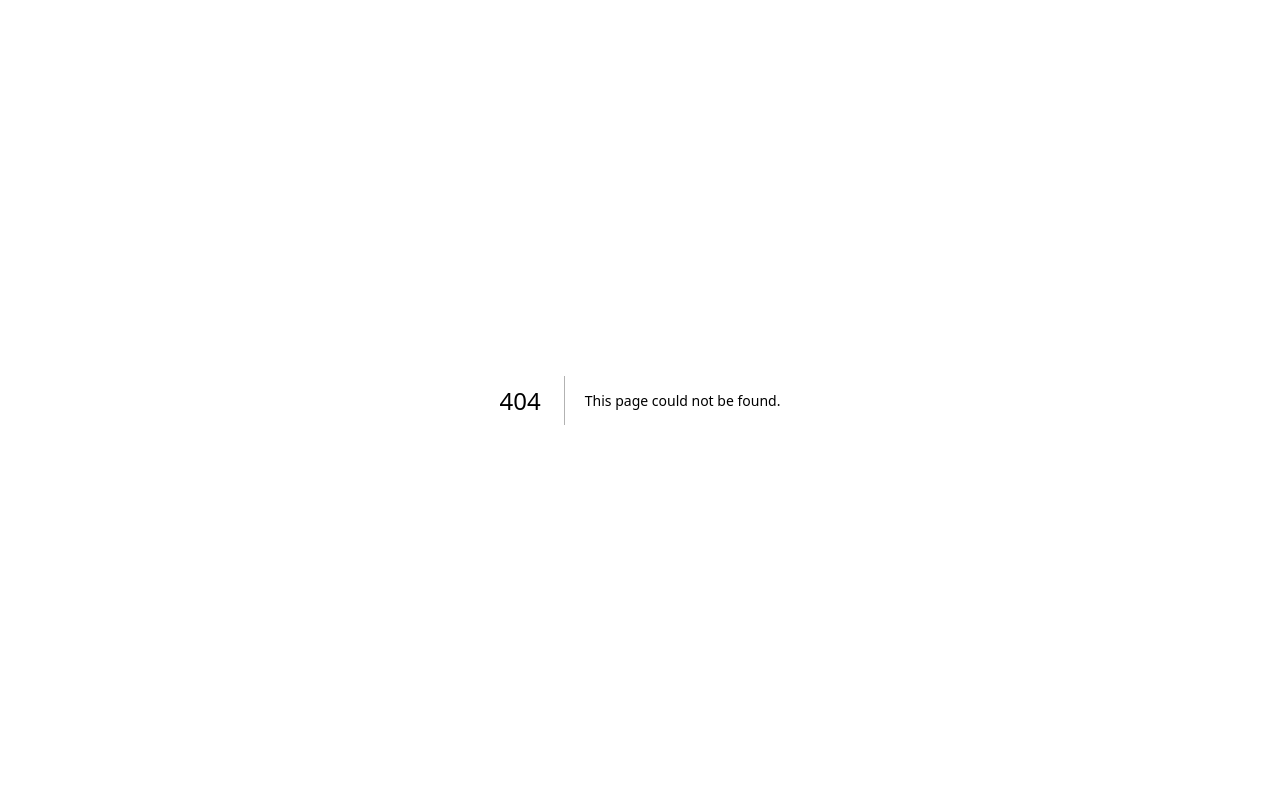
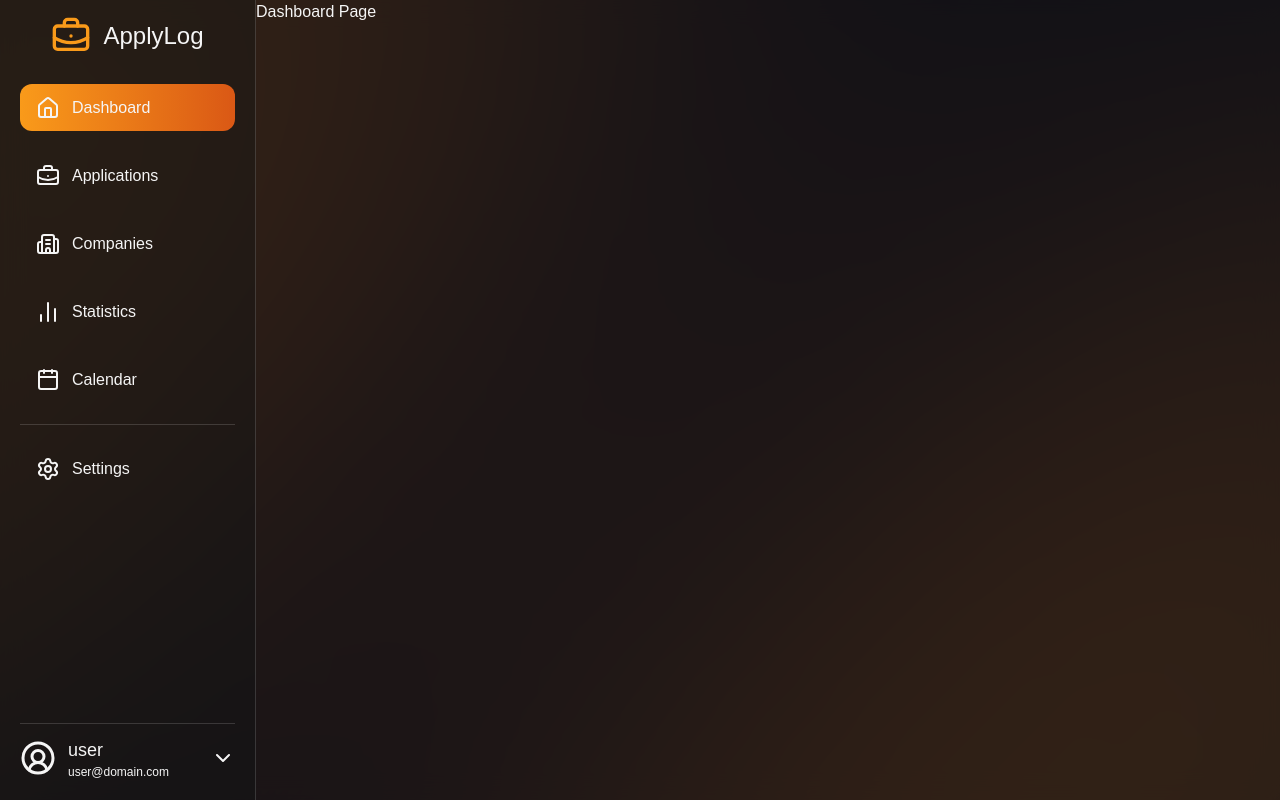
Before and after one commit to MRaihanZ/applylog, a Next.js app in the folder applylog-frontend/: page / in a window 1280 px wide. Before the commit this address had no page. Built offline with nearby package versions, Linux system fonts and the light colour scheme.

Commit message:
feat: add layout dashboard and sidebar navigation

```diff
--- /dev/null
+++ b/applylog-frontend/app/(dashboard)/_components/sidebar.tsx
@@ -0,0 +1,130 @@
+"use client";
+
+import Link from "next/link";
+import { usePathname } from "next/navigation";
+import Image from "next/image";
+import { useState } from "react";
+import {
+	BriefcaseBusiness,
+	House,
+	BuildingComplex,
+	ChartNoAxesColumn,
+	Calendar,
+	Settings,
+	ChevronDown,
+	CircleUserRound,
+} from "lucide-react";
+
+const PATH_INDEX: Record<string, number> = {
+	"/": 0,
+	"/application": 1,
+	"/company": 2,
+	"/statistic": 3,
+	"/calendar": 4,
+	"/setting": 5,
+};
+
+function getInitialTab(path: string): number {
+	const state = PATH_INDEX[path] ?? 0;
+	return state;
+}
+
+export default function SideBar() {
+	const pathName = usePathname();
+	const [activeIndex, setActiveIndex] = useState<number>(() =>
+		getInitialTab(pathName),
+	);
+	const activeNavLink =
+		activeIndex === 5 ? activeIndex * 72.3 : activeIndex * 68.2;
+
+	return (
+		<aside className="bg-(--custom-background)/80 min-w-64 flex flex-col justify-between border-e border-(--custom-border-glass)">
+			<div className="flex-1">
+				<div className="flex justify-center items-center gap-3 mb-7 mt-4">
+					<BriefcaseBusiness color="#f99a1a" size={40} />
+					<h1 className="text-2xl text-center">ApplyLog</h1>
+				</div>
+				<div className="flex justify-center px-5">
+					<section className="relative flex-1 flex flex-col gap-5">
+						{/* active link background */}
+						<div
+							className="absolute left-0 w-full h-[calc(11.6%)] rounded-xl bg-linear-to-r from-(--custom-yellow-gradient) to-(--custom-orange-gradient) transition-transform duration-300 ease-in-out"
+							style={{
+								transform: `translatey(${activeNavLink}px)`,
+							}}
+						/>
+						<Link
+							href="/"
+							className="z-10 flex gap-3 py-3 ps-4"
+							onClick={() => setActiveIndex(0)}
+						>
+							<House />
+							Dashboard
+						</Link>
+						<Link
+							href="/application"
+							className="z-10 flex gap-3 py-3 ps-4"
+							onClick={() => setActiveIndex(1)}
+						>
+							<BriefcaseBusiness />
+							Applications
+						</Link>
+						<Link
+							href="/company"
+							className="z-10 flex gap-3 py-3 ps-4"
+							onClick={() => setActiveIndex(2)}
+						>
+							<BuildingComplex />
+							Companies
+						</Link>
+						<Link
+							href="/statistic"
+							className="z-10 flex gap-3 py-3 ps-4"
+							onClick={() => setActiveIndex(3)}
+						>
+							<ChartNoAxesColumn />
+							Statistics
+						</Link>
+						<Link
+							href="/calendar"
+							className="z-10 flex gap-3 py-3 ps-4"
+							onClick={() => setActiveIndex(4)}
+						>
+							<Calendar />
+							Calendar
+						</Link>
+						<hr className="border-(--custom-border-glass)" />
+						<Link
+							href="/setting"
+							className="z-10 flex gap-3 py-3 ps-4"
+							onClick={() => setActiveIndex(5)}
+						>
+							<Settings />
+							Settings
+						</Link>
+					</section>
+				</div>
+				<div></div>
+			</div>
+			<div className="flex-none flex justify-center px-5 pb-5">
+				<section className="flex-1 flex items-center justify-between pt-3 border-t border-(--custom-border-glass)">
+					<div className="flex items-center gap-3">
+						{/* <Image
+							src="/assets/img/profile.png"
+							width={36}
+							height={36}
+							alt="Profile Picture"
+							className="rounded-full"
+						/> */}
+						<CircleUserRound size={36} />
+						<div>
+							<p className="text-lg">user</p>
+							<p className="text-xs">user@domain.com</p>
+						</div>
+					</div>
+					<ChevronDown />
+				</section>
+			</div>
+		</aside>
+	);
+}
--- /dev/null
+++ b/applylog-frontend/app/(dashboard)/application/page.tsx
@@ -0,0 +1,3 @@
+export default function ApplicationPage() {
+	return <p>Application Page</p>;
+}
--- /dev/null
+++ b/applylog-frontend/app/(dashboard)/calendar/page.tsx
@@ -0,0 +1,3 @@
+export default function CalendarPage() {
+	return <p>Calendar Page</p>;
+}
--- /dev/null
+++ b/applylog-frontend/app/(dashboard)/company/page.tsx
@@ -0,0 +1,3 @@
+export default function CompanyPage() {
+	return <p>Company Page</p>;
+}
--- /dev/null
+++ b/applylog-frontend/app/(dashboard)/layout.tsx
@@ -0,0 +1,23 @@
+import { ReactNode } from "react";
+
+import SideBar from "./_components/sidebar";
+
+export default function DashboardLayout({ children }: { children: ReactNode }) {
+	return (
+		<div className="flex flex-1 relative w-full overflow-hidden bg-slate-950">
+			{/* Blurred circle on the top-left edge */}
+			<div className="pointer-events-none absolute -top-140 -left-100 h-[100rem] w-180 rounded-full rotate-45 bg-linear-to-r from-(--custom-yellow-gradient) to-(--custom-orange-gradient) blur-[250px]"></div>
+
+			{/* Blurred circle on the bottom-right edge */}
+			<div className="pointer-events-none absolute -right-24 -bottom-200 h-[100rem] w-160 rounded-full rotate-45 bg-linear-to-l from-(--custom-yellow-gradient) to-(--custom-orange-gradient) blur-[250px]"></div>
+			<div className="relative z-10 flex-1">
+				<section className="min-h-full min-w-full flex relative bg-(--custom-surface)/20 backdrop-blur-md shadow-xl text-(--custom-foreground)">
+					<SideBar />
+					<main className="bg-(--custom-background)/70 w-full overflow-auto">
+						{children}
+					</main>
+				</section>
+			</div>
+		</div>
+	);
+}
--- /dev/null
+++ b/applylog-frontend/app/(dashboard)/page.tsx
@@ -0,0 +1,16 @@
+import type { Metadata } from "next";
+
+export const metadata: Metadata = {
+	title: "Dashboard",
+	description: "Dashboard Page | Developed by MRaihanZ",
+};
+
+export default function DashboardPage() {
+	return (
+		<>
+			<div>
+				<p>Dashboard Page</p>
+			</div>
+		</>
+	);
+}
--- /dev/null
+++ b/applylog-frontend/app/(dashboard)/setting/page.tsx
@@ -0,0 +1,3 @@
+export default function SettingPage() {
+	return <p>Setting Page</p>;
+}
--- /dev/null
+++ b/applylog-frontend/app/(dashboard)/statistic/page.tsx
@@ -0,0 +1,3 @@
+export default function StatisticPage() {
+	return <p>Statistic Page</p>;
+}
```
